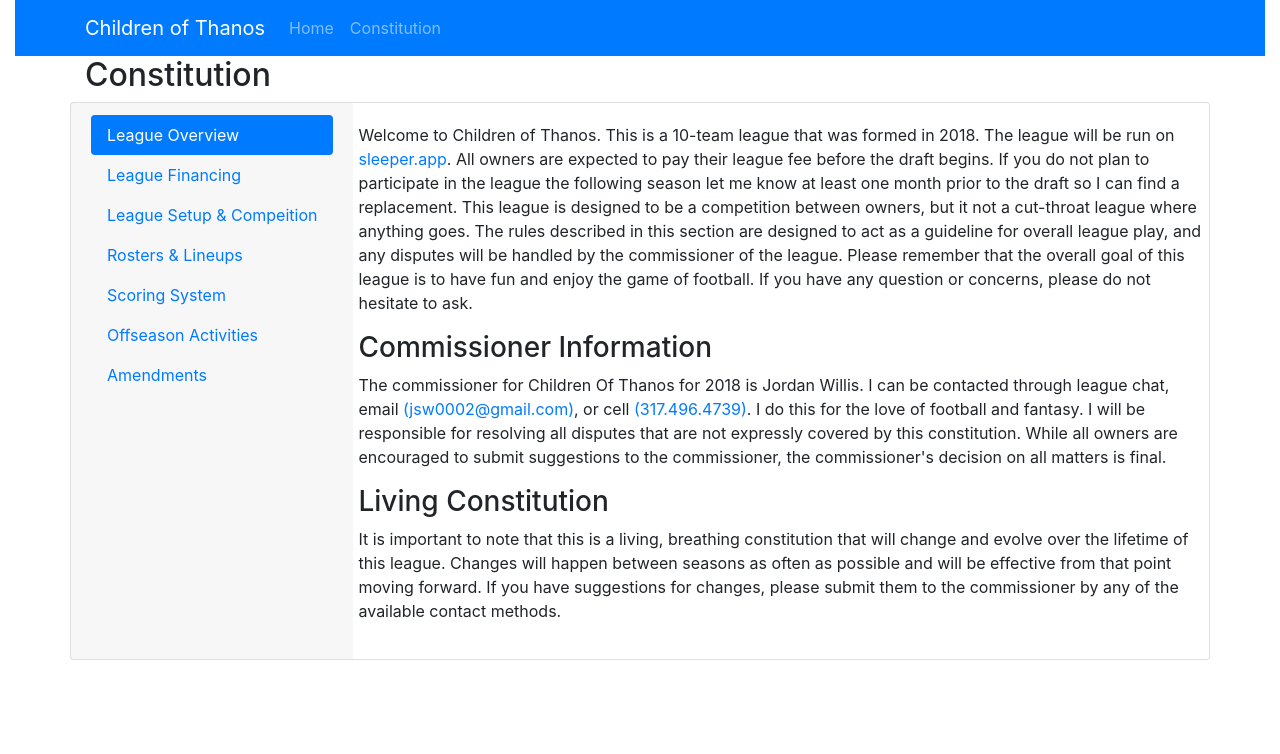
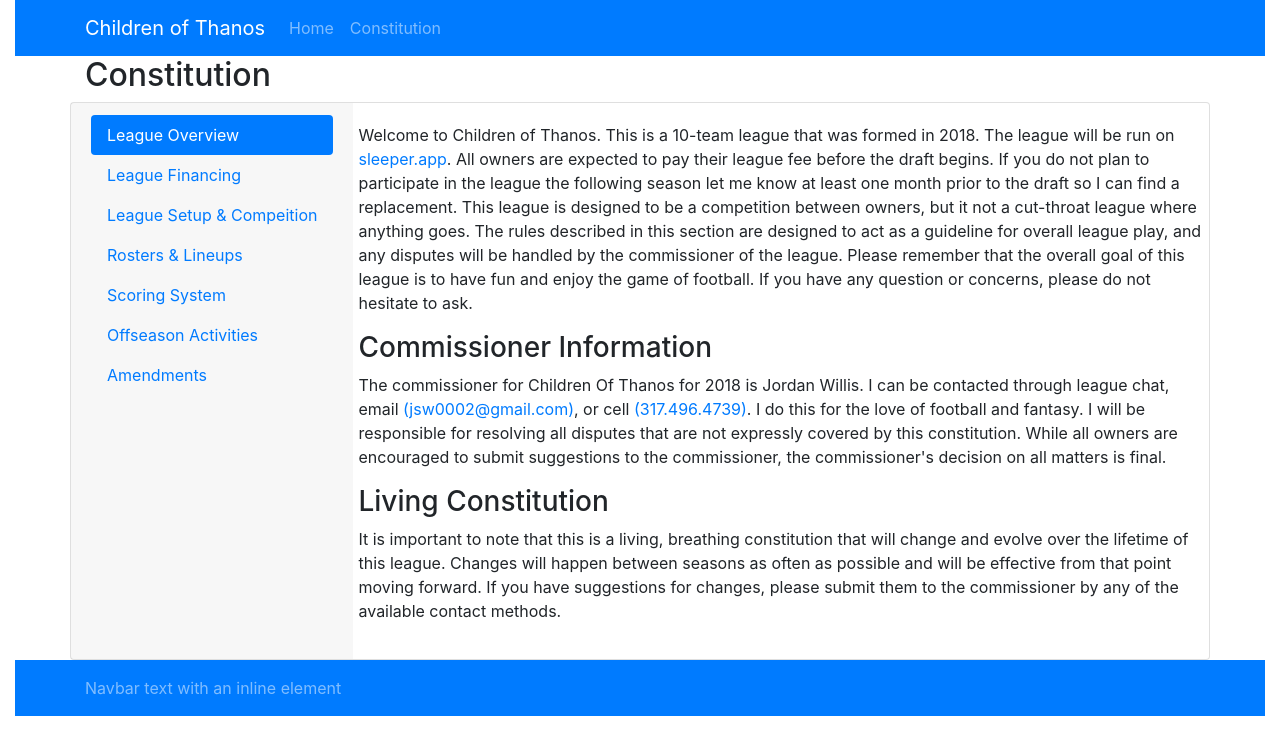
Before and after one commit to jsw0002/children-of-thanos, a Nuxt app: page /constitution in a window 1280 px wide. Shown: the top 754 px of the page. Built offline with nearby package versions, Linux system fonts and the light colour scheme.

Commit message:
added footer

```diff
--- a/components/Constitution/LeagueOverview.vue
+++ b/components/Constitution/LeagueOverview.vue
@@ -1,6 +1,6 @@
 <template>
   <div class="row">
-    <sub-section title="">
+    <sub-section>
       Welcome to Children of Thanos.
       This is a 10-team league that was formed in 2018.
       The league will be run on <a target="_blank" href="https://sleeper.app/">sleeper.app</a>.
--- /dev/null
+++ b/components/PageFooter.vue
@@ -0,0 +1,21 @@
+<template>
+  <section class="footer">
+    <b-navbar toggleable="md" type="dark" variant="primary">
+      <div class="container">
+        <span class="navbar-text">
+          Navbar text with an inline element
+        </span>
+      </div>
+    </b-navbar>
+  </section>
+</template>
+
+<script>
+export default {
+
+}
+</script>
+
+<style>
+
+</style>
--- a/layouts/default.vue
+++ b/layouts/default.vue
@@ -2,15 +2,18 @@
   <div class="container-fluid">
     <navigation></navigation>
     <nuxt/>
+    <page-footer></page-footer>
   </div>
 </template>
 
 <script>
 import Navigation from '~/components/Navigation';
+import PageFooter from '~/components/PageFooter'
 
 export default {
   components: {
     Navigation,
+    PageFooter,
   },
 };
 </script>
--- a/pages/index.vue
+++ b/pages/index.vue
@@ -1,7 +1,7 @@
 <template>
-  <div class="row fluid">
+  <section>
     <page-header></page-header>
-  </div>
+  </section>
 </template>
 
 <script>
```
